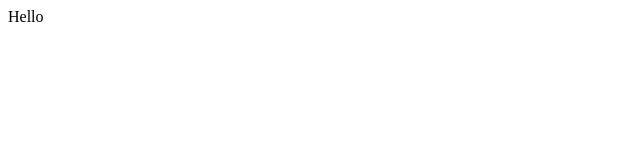
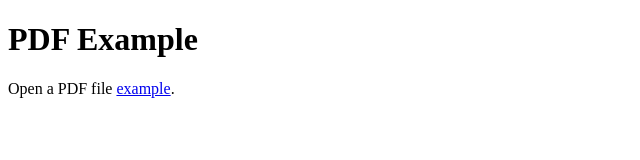
Before and after one commit to JuernofbaN/github.io, a plain HTML site: page index.html in a window 1280 px wide. Shown: the whole page, without its empty margins (0-640 px from the left). Drawn offline with Linux system fonts and the light colour scheme.

Commit message:
CV added

```diff
--- a/index.html
+++ b/index.html
@@ -1,3 +1,10 @@
-<div>
-    Hello
-</div>
+<!DOCTYPE html>
+<html>
+  <head>
+    <title>Title of the document</title>
+  </head>
+  <body>
+    <h1>PDF Example</h1>
+    <p>Open a PDF file <a href="/Turan_Mert_Duran_CV.pdf">example</a>.</p>
+  </body>
+</html>
```
Also changed, not shown: 1 other file.
